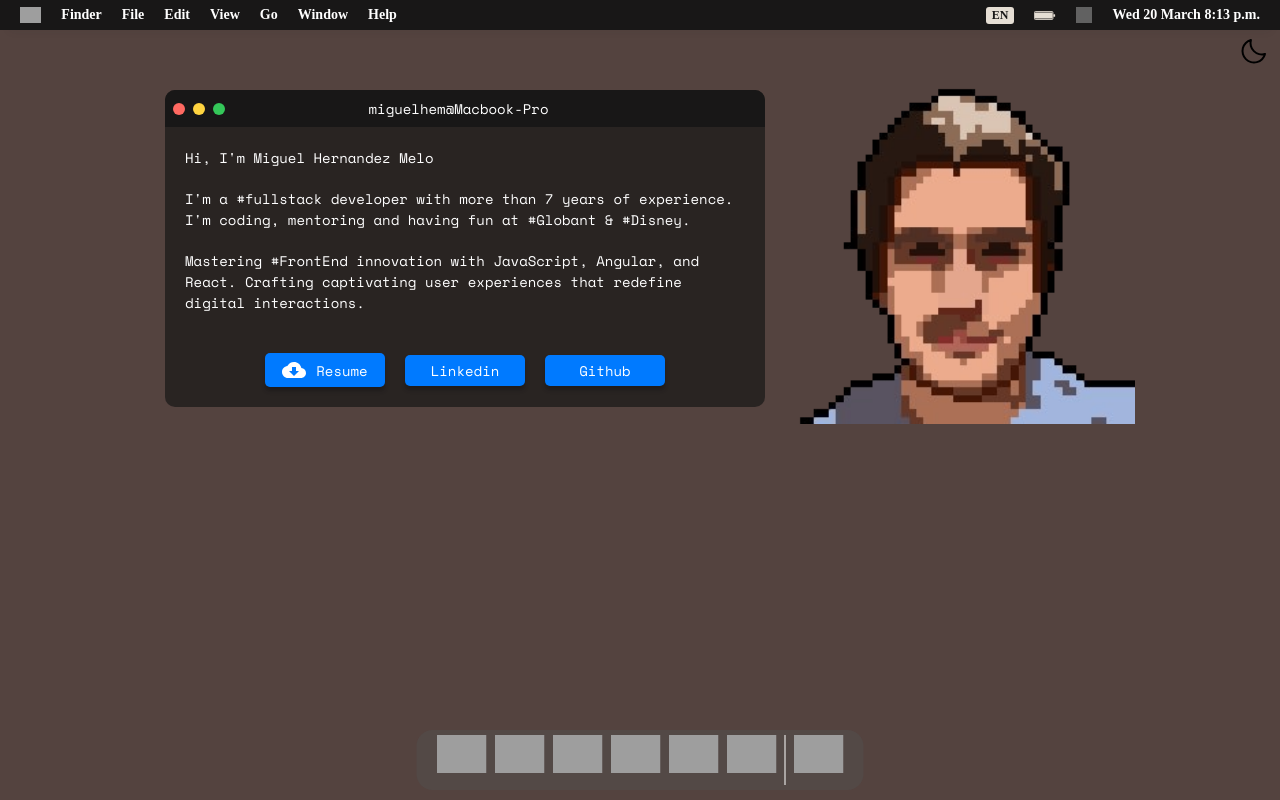
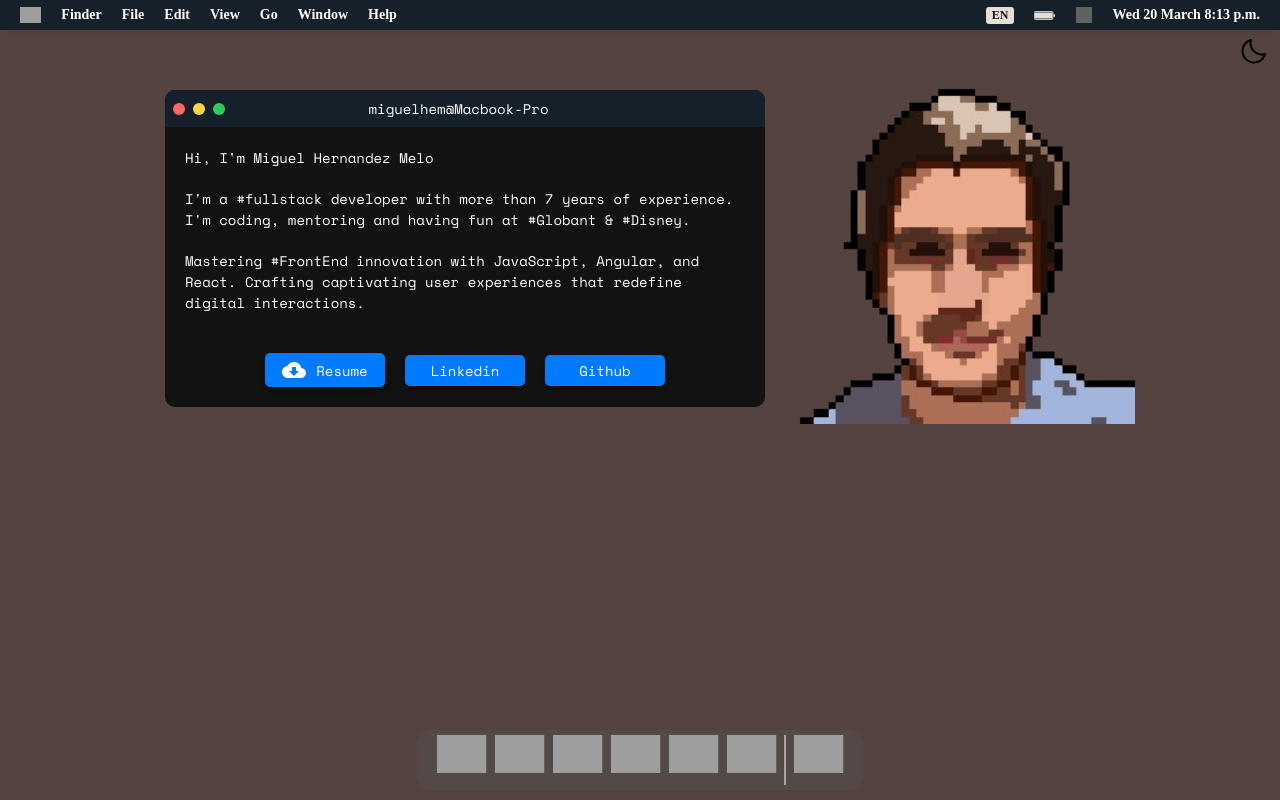
Before and after one commit to miguelhemmm/personal-macOs-web, a React (Vite) app: page / in a window 1280 px wide. Built offline with nearby package versions, Linux system fonts and the light colour scheme; grey boxes are pictures that could not be loaded; a web font is replaced by a local one.

Commit message:
test configuration

```diff
--- a/src/pages/Navigation/Navigation.tsx
+++ b/src/pages/Navigation/Navigation.tsx
@@ -1,4 +1,4 @@
-import { FC, useMemo } from "react";
+import { FC, useEffect, useMemo, useState } from "react";
 import useMediaQuery from "@mui/material/useMediaQuery";
 
 import { useTranslation } from "react-i18next";
@@ -7,6 +7,8 @@ import { Lang, Theme } from "models";
 import { MobileNavigation, NavigationItems } from "./navigation-items";
 import sunIcon from "../../assets/svg/sun.svg";
 import moonIcon from "../../assets/svg/moon.svg";
+import { format } from "date-fns";
+import { enUS, es } from "date-fns/locale";
 
 interface Props {
   toggleLang: (lang: Lang) => void;
@@ -17,7 +19,7 @@ interface Props {
 export const Navigation: FC<Props> = ({ theme, toggleLang, toggleTheme }) => {
   const { t, i18n } = useTranslation();
   const matches = useMediaQuery("(max-width:740px)");
-
+  const [currentTime, setCurrentTime] = useState("");
   const imageSrc = useMemo(() => {
     return theme === "light" ? sunIcon : moonIcon;
   }, [theme]);
@@ -26,10 +28,31 @@ export const Navigation: FC<Props> = ({ theme, toggleLang, toggleTheme }) => {
     return i18n.language as Lang;
   }, [i18n.language]);
 
+  const locale = useMemo(() => {
+    return currentLang === "en" ? enUS : es;
+  }, [currentLang]);
+
+  useEffect(() => {
+    const updateCurrentTime = () => {
+      const time = format(new Date(), "EEE dd MMMM h:mm aaaa", { locale });
+      setCurrentTime(time);
+    };
+
+    updateCurrentTime();
+
+    const intervalId = setInterval(updateCurrentTime, 60000);
+
+    return () => clearInterval(intervalId);
+  }, [locale]);
+
   return (
     <>
       <StyledNav $isDarkTheme={theme === "dark"}>
-        {matches ? <MobileNavigation lang={currentLang} toggleLang={toggleLang} /> : <NavigationItems translate={t} lang={currentLang} toggleLang={toggleLang} />}
+        {matches ? (
+          <MobileNavigation lang={currentLang} toggleLang={toggleLang} />
+        ) : (
+          <NavigationItems translate={t} lang={currentLang} toggleLang={toggleLang} currentTime={currentTime} />
+        )}
       </StyledNav>
       <StyledDiv>
         <span style={{ cursor: "pointer" }} onClick={toggleTheme}>
--- a/src/pages/Navigation/navigation-items/Battery.tsx
+++ b/src/pages/Navigation/navigation-items/Battery.tsx
@@ -39,7 +39,7 @@ export const BatteryIcon: FC<Props> = ({ level, isCharging }) => {
 '
       />
       {isCharging && (
-        <svg x='4.5' y='3' width='16px' height='16px' viewBox='0 0 24 24' fill='none' xmlns='http://www.w3.org/2000/svg'>
+        <svg x='2.2' y='1' width='20px' height='20px' viewBox='0 0 24 24' fill='none' xmlns='http://www.w3.org/2000/svg'>
           <path d='M7 9l4-8v6h4l-4 8v-6H7z' fill={level < 50 ? "#e5ded4" : "black"} />
         </svg>
       )}
--- a/src/pages/Navigation/navigation-items/NavigationItems.tsx
+++ b/src/pages/Navigation/navigation-items/NavigationItems.tsx
@@ -1,8 +1,6 @@
 import { TFunction } from "i18next";
-import { FC, MouseEvent, useMemo, useState } from "react";
+import { FC, MouseEvent, useState } from "react";
 import { StyledButton, StyledImg, StyledItemContainer, StyledNavItem } from "../Navigation.styled";
-import { format } from "date-fns";
-import { es, enUS } from "date-fns/locale";
 import { useBattery } from "react-use";
 import { BatteryIcon } from "./Battery";
 import { Lang } from "models";
@@ -13,8 +11,9 @@ interface Props {
   translate: TFunction;
   lang: string;
   toggleLang: (lang: Lang) => void;
+  currentTime: string;
 }
-export const NavigationItems: FC<Props> = ({ translate, lang, toggleLang }) => {
+export const NavigationItems: FC<Props> = ({ currentTime, translate, lang, toggleLang }) => {
   const battery = useBattery() as { level: number; charging: boolean };
   const { level, charging } = battery;
   const [anchorEl, setAnchorEl] = useState<null | HTMLElement>(null);
@@ -27,10 +26,6 @@ export const NavigationItems: FC<Props> = ({ translate, lang, toggleLang }) => {
   const handleClose = () => {
     setAnchorEl(null);
   };
-
-  const locale = useMemo(() => {
-    return lang === "en" ? enUS : es;
-  }, [lang]);
 
   return (
     <StyledItemContainer>
@@ -86,11 +81,7 @@ export const NavigationItems: FC<Props> = ({ translate, lang, toggleLang }) => {
           <StyledImg src='https://eshop.macsales.com/blog/wp-content/uploads/2021/03/control-center-icon.png' />
         </li>
         <li>
-          <a href='/contact'>
-            {format(new Date(), "EEE dd MMMM h:mm aaaa", {
-              locale,
-            })}
-          </a>
+          <a href='/contact'>{currentTime}</a>
         </li>
       </StyledNavItem>
     </StyledItemContainer>
--- a/src/pages/content/Content.tsx
+++ b/src/pages/content/Content.tsx
@@ -1,7 +1,12 @@
 import { FC, ReactElement, useState } from "react";
 import { useTranslation } from "react-i18next";
 import CloudDownloadIcon from "@mui/icons-material/CloudDownload";
-import { IosCard, StyledButton, StyledButtonGroup } from "shared";
+import {
+  IosCard,
+  StyledButton,
+  StyledButtonGroup,
+  TypingComponent,
+} from "shared";
 import { StyledContainer, StyledSpan } from "./Content.styled";
 import myPdfFile from "../../assets/resume.pdf";
 import pixelArtImage from "../../assets/pixel-art-48.png";
@@ -10,7 +15,10 @@ interface Props {
   minimize?: boolean;
   setMinimize?: (minimize: boolean) => void;
 }
-export const ContentComponent: FC<Props> = ({ minimize, setMinimize }): ReactElement => {
+export const ContentComponent: FC<Props> = ({
+  minimize,
+  setMinimize,
+}): ReactElement => {
   const { t } = useTranslation();
   const [isClose, setIsClose] = useState<boolean>(false);
 
@@ -30,12 +38,12 @@ export const ContentComponent: FC<Props> = ({ minimize, setMinimize }): ReactEle
         minimize={minimize}
         setIsClose={setIsClose}
         isClose={isClose}
-        title='miguelhem@Macbook-Pro'
+        title="miguelhem@Macbook-Pro"
         body={
           <>
-            <span>{t("Content.presentation")}</span>
-            <span>{t("Content.body1")}</span>
-            <span>{t("Content.body2")}</span>
+            <TypingComponent children={t("Content.presentation")} delay={0} />
+            <TypingComponent children={t("Content.body1")} delay={0} />
+            <TypingComponent children={t("Content.body2")} delay={0} />
           </>
         }
         footer={
@@ -45,12 +53,12 @@ export const ContentComponent: FC<Props> = ({ minimize, setMinimize }): ReactEle
               Resume
             </StyledButton>
             <StyledButton>
-              <a href='https://www.linkedin.com/in/miguelhem/' target='_blank'>
+              <a href="https://www.linkedin.com/in/miguelhem/" target="_blank">
                 Linkedin
               </a>
             </StyledButton>
             <StyledButton>
-              <a href='https://github.com/miguelhemmm' target='_blank'>
+              <a href="https://github.com/miguelhemmm" target="_blank">
                 Github
               </a>
             </StyledButton>
@@ -63,7 +71,11 @@ export const ContentComponent: FC<Props> = ({ minimize, setMinimize }): ReactEle
   return (
     <StyledContainer>
       {renderIosCard()}
-      <StyledSpan $minimize={minimize} $isClose={isClose} onClick={() => setIsClose(false)}>
+      <StyledSpan
+        $minimize={minimize}
+        $isClose={isClose}
+        onClick={() => setIsClose(false)}
+      >
         <img src={pixelArtImage} />
       </StyledSpan>
     </StyledContainer>
--- a/src/pages/toolbar/Toolbar.tsx
+++ b/src/pages/toolbar/Toolbar.tsx
@@ -40,17 +40,17 @@ export const Toolbar: FC<Props> = ({ minimize, setMinimize }) => {
       {!matches && (
         <div className='container'>
           {icons.map((icon) => (
-            <StyledTooltip arrow title={icon.name} placement='top'>
-              <>
-                {icon.name === "Trash" && <StyledDivider />}
+            <>
+              {icon.name === "Trash" && <StyledDivider />}
+              <StyledTooltip arrow title={icon.name} placement='top'>
                 <div className='box'>
                   <span className={icon.name === "Trash" ? "item item-bin" : "item"} key={icon.name}>
                     <img src={icon.src} />
                   </span>
                 </div>
-                {minimize && icon.name === "Trash" && renderIosCard()}
-              </>
-            </StyledTooltip>
+              </StyledTooltip>
+              {minimize && icon.name === "Trash" && renderIosCard()}
+            </>
           ))}
         </div>
       )}
--- a/src/shared/index.ts
+++ b/src/shared/index.ts
@@ -1,2 +1,3 @@
 export * from "./ios-card";
 export * from "./library";
+export * from "./typing-component";
--- a/src/shared/ios-card/IosCard.styled.tsx
+++ b/src/shared/ios-card/IosCard.styled.tsx
@@ -12,6 +12,8 @@ export const StyledDiv = styled.div<{ $minimize?: boolean; $isIcon?: boolean }>`
   animation: ${({ $minimize }) => ($minimize ? "genieMinimize 0.5s forwards" : "genieMaximize 0.5s forwards")};
   width: ${({ $isIcon }) => ($isIcon ? "70px" : "100%")};
   height: ${({ $isIcon }) => ($isIcon ? "50px" : "100%")};
+  min-width: ${({ $isIcon }) => ($isIcon ? "50px" : "600px")};
+  max-height: 350px;
 
   @keyframes genieMinimize {
     0% {
--- /dev/null
+++ b/src/shared/typing-component/TypingComponent.tsx
@@ -0,0 +1,9 @@
+import { FC } from "react";
+interface TypingComponentProps {
+  children: string;
+  delay: number;
+}
+
+export const TypingComponent: FC<TypingComponentProps> = ({ children }) => {
+  return <p className="type">{children}</p>;
+};
--- /dev/null
+++ b/src/shared/typing-component/index.ts
@@ -0,0 +1 @@
+export * from "./TypingComponent";
--- a/src/theme/global.ts
+++ b/src/theme/global.ts
@@ -17,8 +17,8 @@ const globalStyle = createGlobalStyle`
 	--green-dark: rgb(48, 209, 88);
     --dark-background: rgba(84, 67, 63, 1);
     --dark-text: #fff;
-	--dark-card: rgba(24, 23, 23, 0.7);
-	--dark-nav: rgb(24, 23, 23);
+	--dark-card: #121212;
+	--dark-nav: #15202B;
 
     //light-mode
 	--red-light: rgb(255, 59, 48)
```
Also changed, not shown: src/shared/typing-component/TypingComponent.styled.tsx (added, +26 -0 lines).
